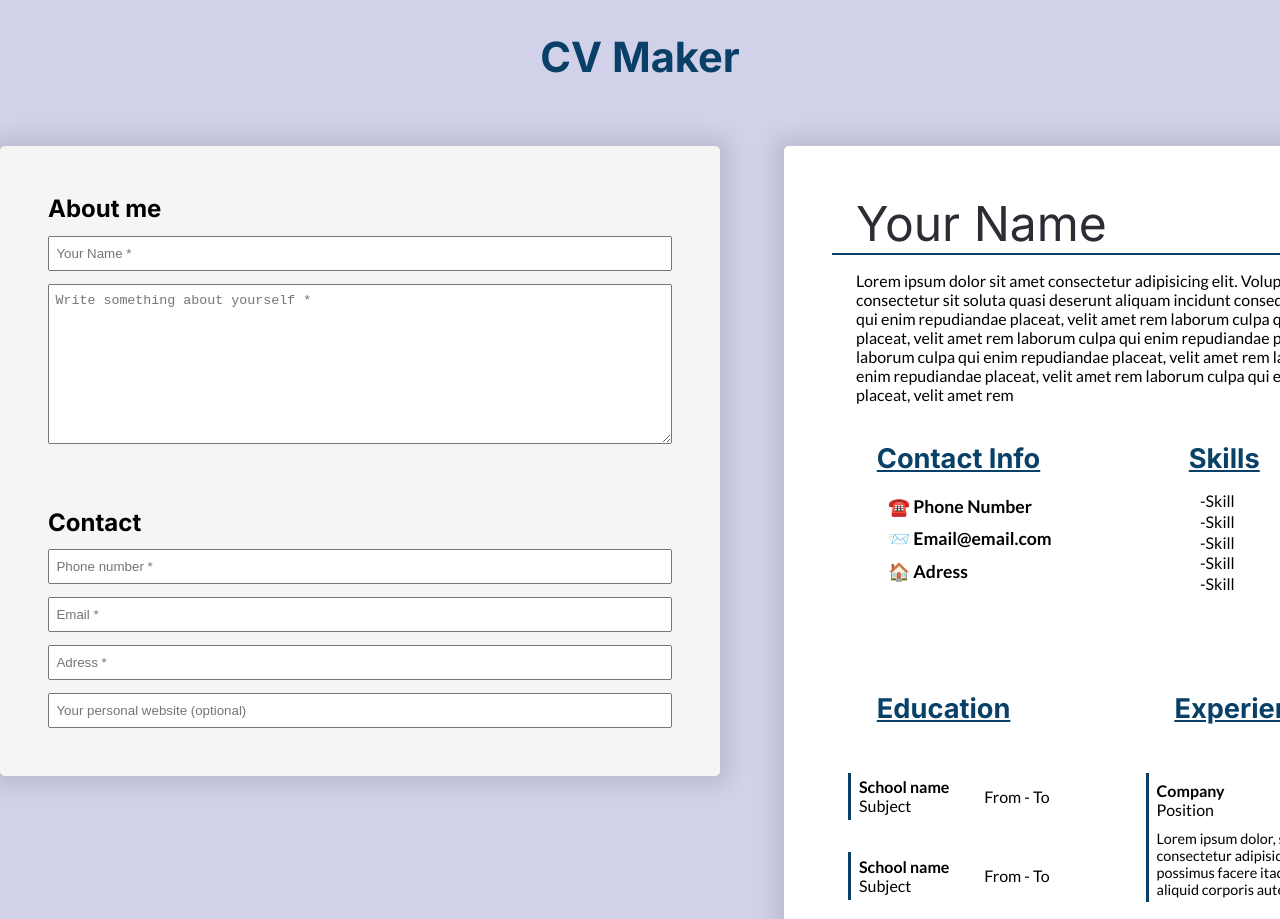
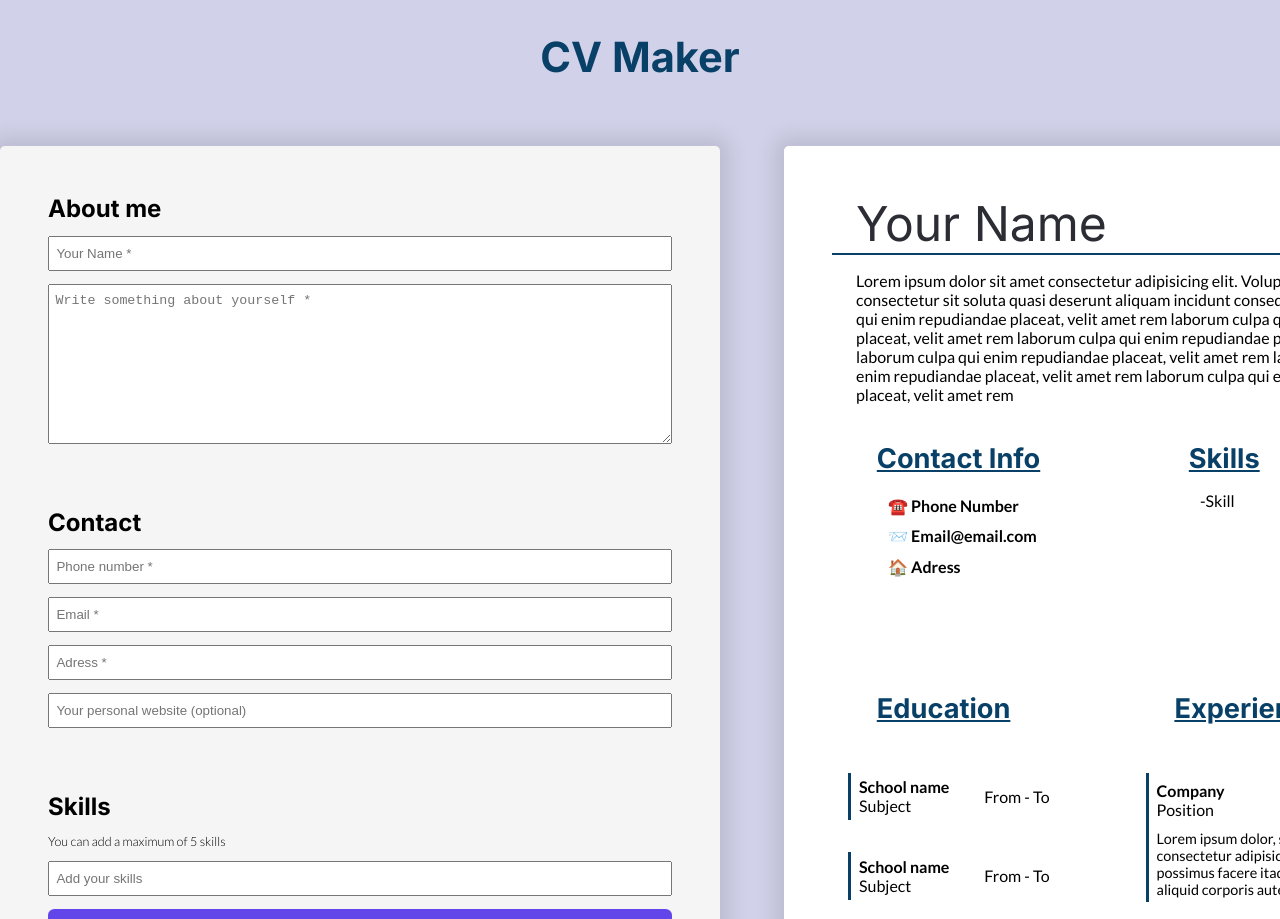
Before and after one commit to NikolaGedovic/cv-maker, a React (Create React App) app: page / in a window 1280 px wide. Shown: the top 919 px of the page. Built offline with nearby package versions, Linux system fonts and the light colour scheme; the HTML template or start-up script is replaced by a standard one.

Commit message:
adding skill section in the cv form and adding a button, the user can add a maximum of 5 skills and those skills are displayed in the preview

```diff
--- a/src/App.js
+++ b/src/App.js
@@ -9,6 +9,8 @@ export default function App() {
   const [email, setEmail] = useState("");
   const [adress, setAdress] = useState("");
   const [website, setWebsite] = useState("");
+  const [skills, setSkills] = useState([]);
+  const [currentSkill, setCurrentSkill] = useState("");
   return (
     <>
       <PageHeading />
@@ -26,6 +28,10 @@ export default function App() {
           setAdress={setAdress}
           website={website}
           setWebsite={setWebsite}
+          skills={skills}
+          setSkills={setSkills}
+          currentSkill={currentSkill}
+          setCurrentSkill={setCurrentSkill}
         />
         <CvPreview
           name={name}
@@ -34,6 +40,7 @@ export default function App() {
           email={email}
           adress={adress}
           website={website}
+          skills={skills}
         />
       </div>
     </>
--- a/src/components/cvForm/cvForm.js
+++ b/src/components/cvForm/cvForm.js
@@ -1,5 +1,6 @@
 import AboutMe from "./aboutMeForm";
 import ContactForm from "./contactForm";
+import SkillsForm from "./skillsForm";
 
 export default function CvForm({
   name,
@@ -14,6 +15,10 @@ export default function CvForm({
   setAdress,
   website,
   setWebsite,
+  skills,
+  setSkills,
+  currentSkill,
+  setCurrentSkill,
 }) {
   return (
     <div className="cv-form">
@@ -33,6 +38,12 @@ export default function CvForm({
         website={website}
         setWebsite={setWebsite}
       />
+      <SkillsForm
+        skill={currentSkill}
+        setSkill={setCurrentSkill}
+        skills={skills}
+        setSkills={setSkills}
+      />
     </div>
   );
 }
--- /dev/null
+++ b/src/components/cvForm/skillsForm.js
@@ -0,0 +1,34 @@
+export default function SkillsForm({ skill, setSkill, skills, setSkills }) {
+  const handleAddSkill = () => {
+    if (skill.trim() !== "" && skills.length < 5) {
+      setSkills([...skills, skill.trim()]);
+      setSkill("");
+    }
+  };
+
+  return (
+    <section className="form-section">
+      <h2 className="form-section-heading">Skills</h2>
+      <span className="input-help">You can add a maximum of 5 skills</span>
+      <input
+        className="form-input skill-input"
+        maxLength={32}
+        value={skill}
+        type="text"
+        name="skill"
+        id="skill"
+        placeholder="Add your skills"
+        onChange={(e) => setSkill(e.target.value)}
+        disabled={skills.length >= 5}
+      />
+      <button
+        className="add-btn"
+        type="button"
+        onClick={handleAddSkill}
+        disabled={skills.length >= 5}
+      >
+        Add
+      </button>
+    </section>
+  );
+}
--- a/src/components/cvPreview/cvPreview.js
+++ b/src/components/cvPreview/cvPreview.js
@@ -8,6 +8,7 @@ export default function CvPreview({
   email,
   adress,
   website,
+  skills,
 }) {
   return (
     <div className="cv-preview">
@@ -21,6 +22,7 @@ export default function CvPreview({
         email={email}
         adress={adress}
         website={website}
+        skills={skills}
       />
 
       {/* ********** BOTTOM SECTION ********** */}
--- a/src/components/cvPreview/middleSectionCvPreview.js
+++ b/src/components/cvPreview/middleSectionCvPreview.js
@@ -3,6 +3,7 @@ export default function MiddleSectionCvPreview({
   email,
   adress,
   website,
+  skills = [],
 }) {
   return (
     <section className="middle-section">
@@ -19,11 +20,11 @@ export default function MiddleSectionCvPreview({
       </div>
       <div className="skills-preview">
         <h2 className="headings-preview">Skills</h2>
-        <p>-Skill</p>
-        <p>-Skill</p>
-        <p>-Skill</p>
-        <p>-Skill</p>
-        <p>-Skill</p>
+        {skills.length === 0 ? (
+          <p>-Skill</p>
+        ) : (
+          skills.map((skill, index) => <p key={index}>- {skill}</p>)
+        )}
       </div>
     </section>
   );
--- a/src/index.css
+++ b/src/index.css
@@ -54,7 +54,7 @@ h1 {
   box-shadow: 0px 0px 19px 10px rgba(0, 0, 0, 0.1);
 }
 
-.form-section:nth-child(2) {
+.cv-form > .form-section:not(:first-child) {
   padding-top: 4rem;
 }
 
@@ -75,6 +75,36 @@ textarea {
 
 textarea {
   height: 10rem;
+}
+
+.input-help {
+  font-family: var(--text-font);
+  font-size: 0.787rem;
+  font-weight: 300;
+}
+
+.skill-input:disabled {
+  cursor: not-allowed;
+  background-color: #b0b0b0;
+  color: #555;
+}
+
+.add-btn {
+  padding: 0.5rem 0.4rem;
+  background-color: var(--btn-color);
+  border: none;
+  font-family: var(--heading-font);
+  font-weight: bold;
+  color: var(--btn-font);
+  font-size: 1rem;
+  border-radius: 0.4rem;
+  cursor: pointer;
+}
+
+.add-btn:active {
+  background-color: #533cc7;
+  box-shadow: rgba(50, 50, 93, 0.25) 0px 6px 12px -2px,
+    rgba(0, 0, 0, 0.3) 0px 3px 7px -3px;
 }
 
 /* ************ Cv Preview Styles *********** */
@@ -146,7 +176,6 @@ textarea {
 
 .contact-display-preview {
   font-weight: bold;
-  font-size: 1.1rem;
   padding: 0.3rem 0;
 }
 
```
